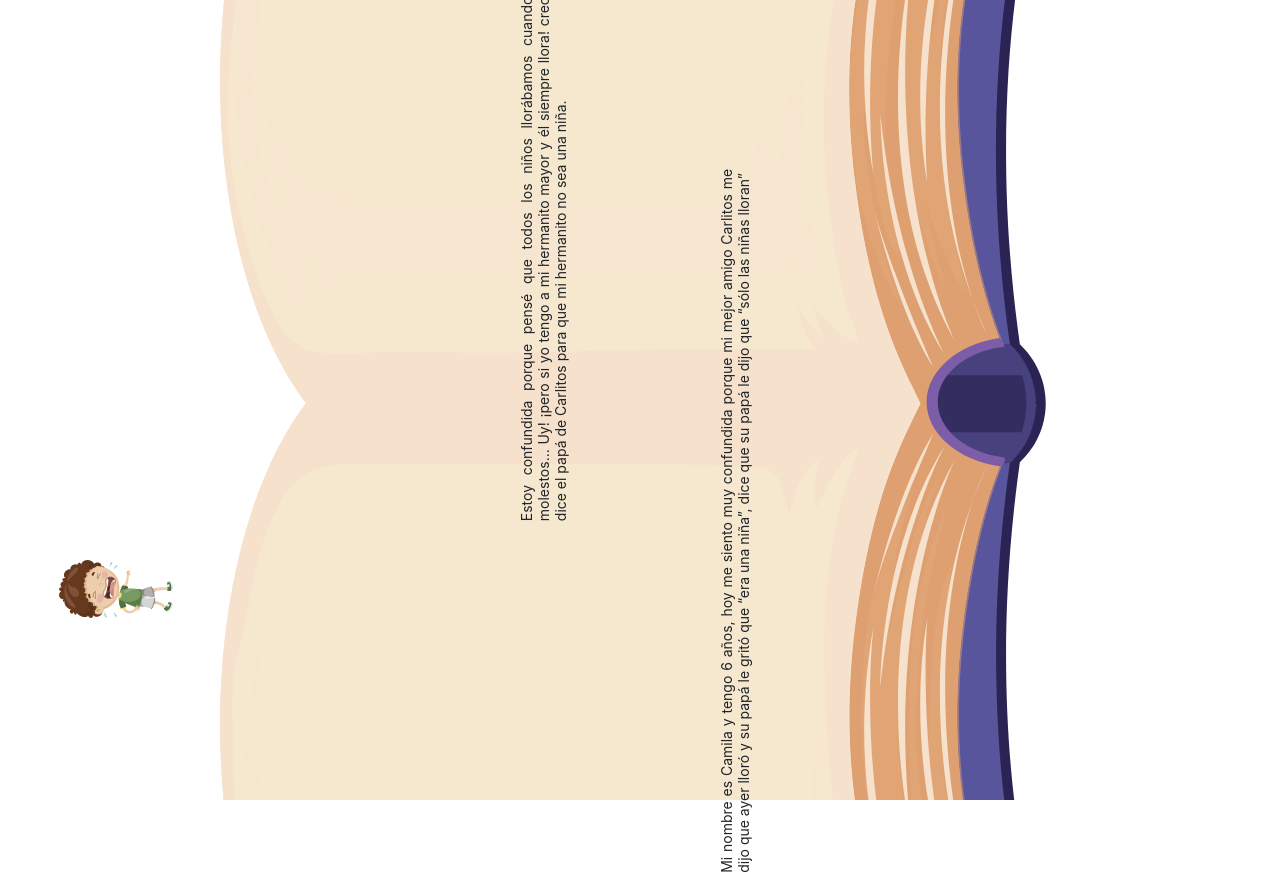
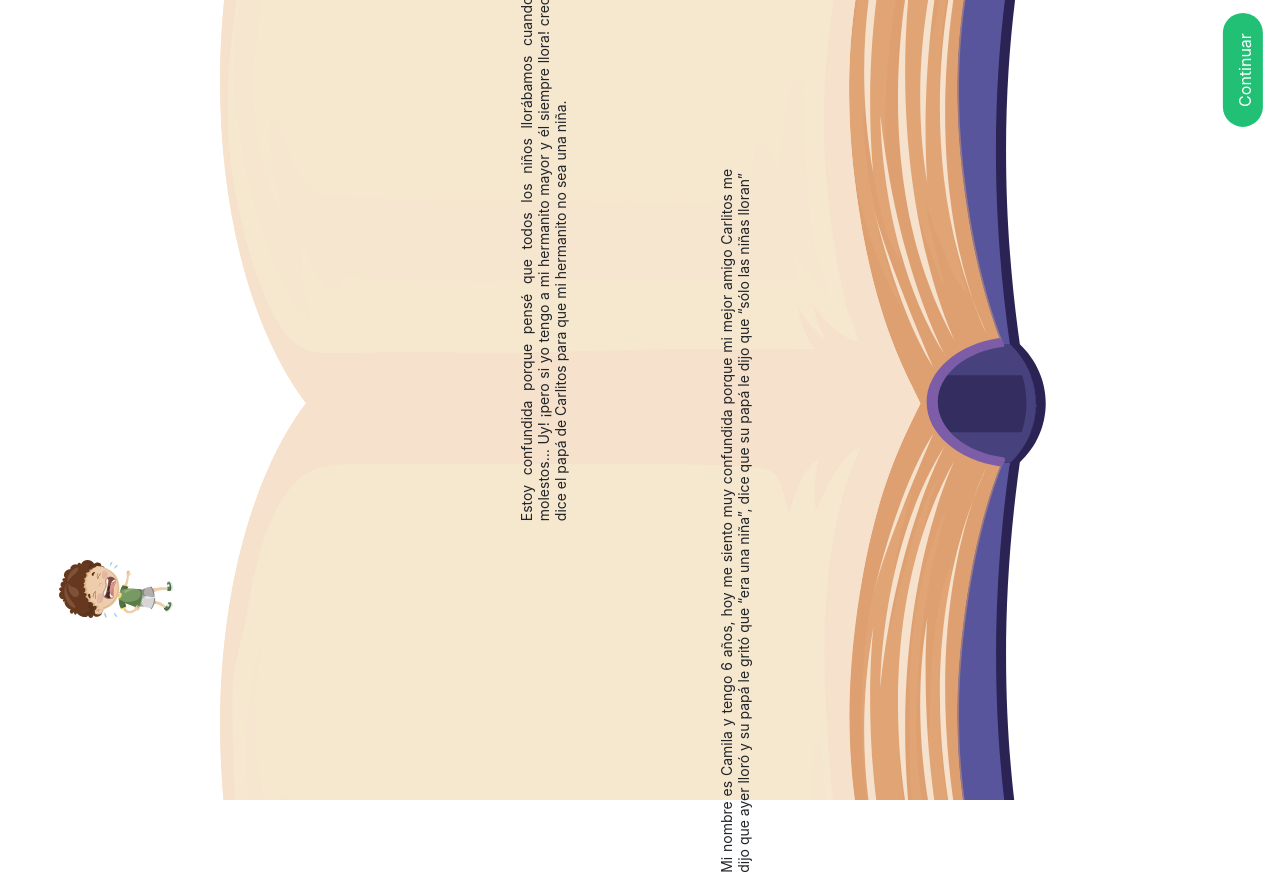
Before and after one commit to yulissateran/hackatrix, an Angular app: page /cuento-1 in a window 1280 px wide. Built offline with nearby package versions, Linux system fonts and the light colour scheme; a small style sheet from the web is missing.

Commit message:
add button next

```diff
--- a/src/app/components/lectura/lectura.component.html
+++ b/src/app/components/lectura/lectura.component.html
@@ -4,6 +4,7 @@
     <figure>
       <img src="assets/images/niño-llorando.svg" alt="child">
     </figure>
+    <button class="btn btn-next">Continuar</button>
     <p class="ng-page first-page">
       Mi nombre es Camila y tengo 6 años, hoy me siento muy confundida porque mi mejor amigo Carlitos me dijo que ayer lloró y su papá le gritó que “era una niña”, dice que su papá le dijo que “sólo las niñas lloran”
     </p>
--- a/src/app/components/lectura/lectura.component.scss
+++ b/src/app/components/lectura/lectura.component.scss
@@ -9,6 +9,19 @@
   background-repeat: no-repeat;
   background-size: cover;
   height: 100vh;
+
+  .btn-next {
+    background: #21C074;
+    border: none;
+    border-radius: 30.5px;
+    color: white;
+    height: 40px;
+    padding: 10px 20px;
+    position: absolute;
+    transform: rotate(-90deg);
+    top: 50px;
+    right: -20px;
+  }
 
   figure {
     bottom: 15%;
```
